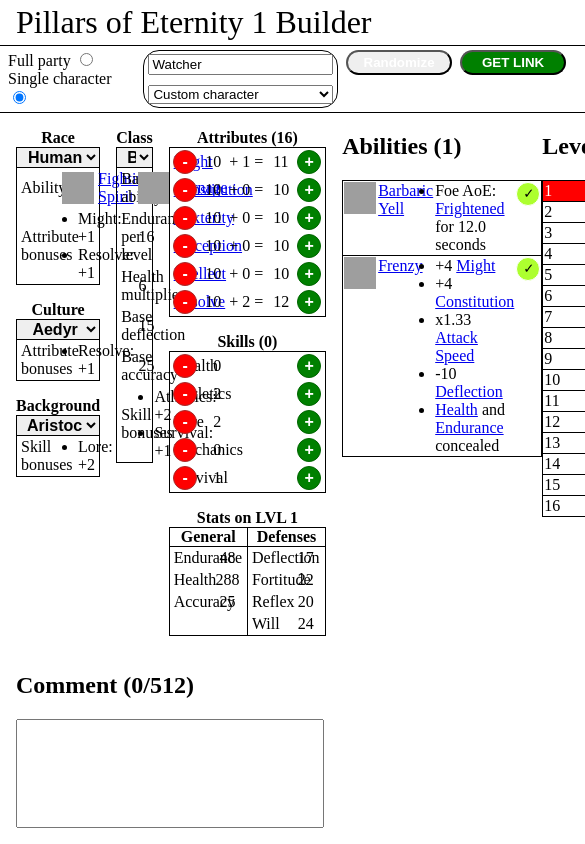
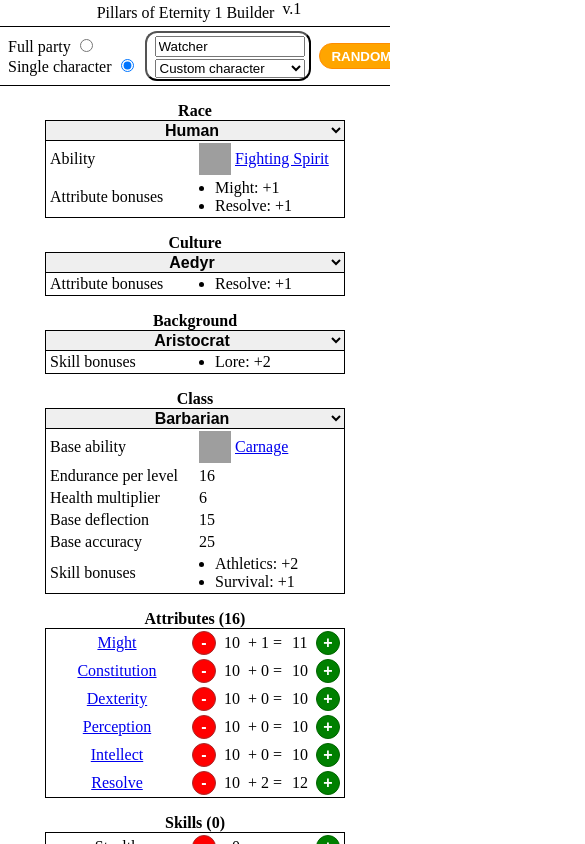
Before and after one commit to LancerRevX/poe1_builder, a Vue app: page / in a window 390 px wide. Shown: the top 844 px of the page, 585 px wide, since content can reach past the window. Built offline with nearby package versions, Linux system fonts and the light colour scheme; grey boxes are pictures that could not be loaded.

Commit message:
add responsive layout

```diff
--- a/src/App.vue
+++ b/src/App.vue
@@ -5,18 +5,6 @@
             <span class="version">v.{{ VERSION }}</span>
         </div>
         <character-switcher :selected="selected"></character-switcher>
-        <!-- <div class="tables-block">
-            <race-table v-bind="{selected}"></race-table>
-            <culture-table v-bind="{selected}"></culture-table>
-            <background-table v-bind="{selected}"></background-table>
-            <class-table v-bind="{selected}"></class-table>
-            <spirit-form-table v-bind="{selected}"></spirit-form-table>
-            <animal-companion-table v-bind="{selected}"></animal-companion-table>
-            <attributes-table v-bind="{selected}"></attributes-table>
-            <skills-table v-bind="{selected}"></skills-table>
-            <weapon-table v-bind="{selected}"></weapon-table>
-            <stats-table v-bind="{selected}"></stats-table>
-        </div> -->
         <tables-block v-bind="{selected}"></tables-block>
         <abilities-block v-bind="{selected}"></abilities-block>
         <levels-block v-bind="{selected}"></levels-block>
@@ -70,13 +58,19 @@
 
     #app {
         display: grid;
-        grid-template-rows: auto auto 2fr 1fr;
+        grid-template-rows: auto auto 3fr 1fr;
         grid-template-columns: 2fr 1fr 1fr;
+        grid-template-areas:
+            "title title title"
+            "switcher switcher switcher"
+            "tables abilities levels"
+            "comment abilities levels";
     }
 
     .title-block {
+        grid-area: title;
+
         display: flex;
-        grid-column: span 3;
         padding: 0 8px 0 16px;
         align-items: flex-start;
     }
@@ -94,4 +88,61 @@
         flex-grow: 1;
         text-align: right;
     }
+
+    @media (max-width: 1800px) {
+
+        #app {
+            grid-template-columns: 1fr 1fr;
+            grid-template-areas:
+                "title title"
+                "switcher switcher"
+                "tables tables"
+                "abilities levels"
+                "comment comment";
+        }
+
+        .levels-outer-block {
+            margin: 0 16px 0 8px;
+        }
+
+        .abilities-block {
+            margin: 0 8px 0 16px;
+        }
+    }
+
+    @media (max-width: 600px) {
+        .title-block {
+            justify-content: center;
+            gap: 8px;
+        }
+
+        .title {
+            font-size: 16px;
+        }
+
+        .version {
+            flex-grow: 0;
+        }
+
+        .levels-outer-block {
+            margin: 0 16px;
+        }
+
+        .abilities-block {
+            margin: 0 16px;
+        }
+
+        #app {
+            grid-template-columns: 1fr;
+            grid-auto-rows: auto;
+            grid-template-areas:
+                "title"
+                "switcher"
+                "tables"
+                "levels"
+                "abilities"
+                "comment";
+        }
+    }
+
 </style>
--- a/src/components/AbilitiesBlock.vue
+++ b/src/components/AbilitiesBlock.vue
@@ -133,9 +133,9 @@
 
 <style>
     div.abilities-block {
-        min-height: 0;
+        /* min-height: 0; */
 
-        grid-row: span 2;
+        grid-area: abilities;
 
         display: flex;
         flex-direction: column;
--- a/src/components/CharacterSwitcher.vue
+++ b/src/components/CharacterSwitcher.vue
@@ -74,12 +74,8 @@
         </div>
 
         <div class="saveload-buttons-block">
-            <!-- <button class="save-text-button">Save to text</button>
-            <button class="save-file-button">Save to file</button> -->
             <button class="randomize-button" @click="randomize()">Randomize</button>
             <button class="get-link-button" v-on:click="getLink()">Get link</button>
-            <!-- <button class="save-text-button">Load from text</button>
-            <button class="save-file-button">Load from file</button> -->
         </div>
     </div>
 </template>
@@ -301,7 +297,8 @@
 
 <style>
     div.character-switcher {
-        grid-column: span 3;
+        grid-area: switcher;
+        height: 50px;
 
         padding: 4px 8px;
         border-style: solid;
@@ -309,22 +306,26 @@
         display: flex;
         flex-direction: row;
         gap: 8px;
+        overflow-x: scroll;
     }
 
     div.characters-cards {
         display: flex;
         flex-direction: row;
+        gap: 4px;
     }
 
     div.character-card {
-        border-radius: 16px;
+        border-radius: 12px;
         padding: 0px 4px;
         display: grid;
         flex-direction: row;
         align-items: center;
         justify-content: center;
-        gap: 4px;
-        border: 1px solid black;
+        gap: 0px 4px;
+        border: 2px outset black;
+        min-width: 150px;
+        padding-left: 8px;
     }
 
     div.character-card.story-companion > select {
@@ -332,11 +333,17 @@
     }
 
     div.character-card.selected {
-        border: 1px solid red;
+        border: 2px outset red;
     }
 
     div.character-card > input {
+        min-width: 0;
         grid-column: 1;
+        align-self: flex-end;
+    }
+
+    .character-card > span {
+        align-self: flex-start;
     }
 
     div.character-card > select {
@@ -355,44 +362,47 @@
     div.party-buttons-block {
         display: flex;
         flex-direction: column;
+        justify-content: center;
+        flex-shrink: 0;
     }
 
     .saveload-buttons-block {
         margin-left: auto;
 
-        display: grid;
-        grid: repeat(2, 1fr) / repeat(3, 1fr);
-        gap: 8px;
+        display: flex;
+        flex-direction: row;
+        align-items: center;
+        gap: 4px;
     }
 
     .saveload-buttons-block button {
-        color: white;
         font-weight: bold;
         border-radius: 32px;
+        border-width: 1px;
+        border-style: solid;
         cursor: pointer;
+        text-transform: uppercase;
+        width: 8em;
+        height: 2em;
     }
 
-    .saveload-buttons-block .save-text-button {
-        background-color: green;
+    .randomize-button {
+        background-color: orange;
+        color: white;
+        border-color: darkorange;
     }
 
-    .saveload-buttons-block .save-file-button {
-        background-color: blue;
+    .randomize-button:hover {
+        background-color: darkorange;
     }
 
-    .saveload-buttons-block .save-server-button {
-        grid-row: span 2;
-        background-color: red;
+    .get-link-button {
+        background-color: blue;
+        color: white;
+        border-color: darkblue;
     }
 
-    button.get-link-button {
-        margin-left: auto;
-        background-color: green;
-        color: white;
-        font-weight: bold;
-        text-transform: uppercase;
-        cursor: pointer;
-        border-radius: 32px;
-        width: 8em;
+    .get-link-button:hover {
+        background-color: darkblue;
     }
 </style>
--- a/src/components/CommentBlock.vue
+++ b/src/components/CommentBlock.vue
@@ -20,6 +20,8 @@
 
 <style>
     .comment-block {
+        grid-area: comment;
+
         margin: 0px 24px 16px 16px;
         display: flex;
         flex-direction: column;
@@ -29,5 +31,6 @@
         width: 100%;
         height: 100%;
         resize: none;
+        min-height: 3em;
     }
 </style>
--- a/src/components/LevelsBlock.vue
+++ b/src/components/LevelsBlock.vue
@@ -66,9 +66,9 @@
 
 <style>
     div.levels-outer-block {
-        min-height: 0;
+        /* min-height: 0; */
 
-        grid-row: span 2;
+        grid-area: levels;
 
         display: flex;
         flex-direction: column;
--- a/src/components/tables-block/TablesBlock.vue
+++ b/src/components/tables-block/TablesBlock.vue
@@ -378,13 +378,20 @@
 
 <style scoped>
     .tables-block {
-        display: grid;
-        grid-template-columns: repeat(3, 1fr);
+        grid-area: tables;
+
+        display: flex;
         gap: 16px;
         padding: 16px;
+        flex-wrap: wrap;
+        justify-content: center;
     }
 
     .tables-block-column {
+        max-width: 300px;
+        flex-basis: 280px;
+        flex-grow: 1;
+
         display: flex;
         flex-direction: column;
         gap: 16px;
@@ -420,6 +427,10 @@
         text-align: center;
         text-indent: 6px;
         cursor: pointer;
+    }
+
+    select:hover {
+        /* background-color: lightgrey; */
     }
 
     ul {
```
